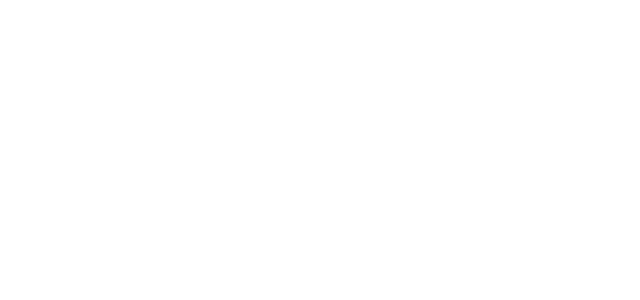
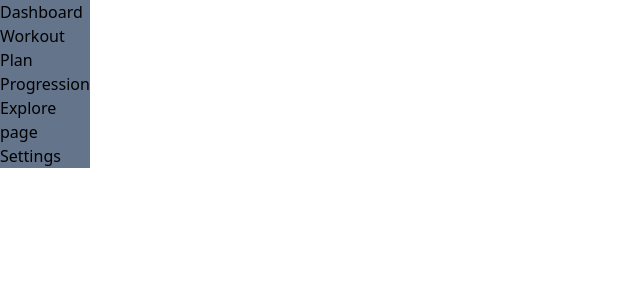
Before and after one commit to Quroz/Fitness-project, a React (Create React App) app in the folder frontend/: page / in a window 1280 px wide. Before the commit this address had no page. Shown: the top 300 px of the page, without its empty margins (0-640 px from the left). Built offline with nearby package versions, Linux system fonts and the light colour scheme.

Commit message:
Quick start
Just started with Navbar

```diff
--- a/frontend/src/App.js
+++ b/frontend/src/App.js
@@ -1,15 +1,21 @@
+// Imported libraries and components
 import {BrowserRouter, Route, Routes, Navigate } from "react-router-dom"
+
+// Imported pages we created
 import Login from "./pages/Login"
 import Signup from "./pages/Signup"
+import NavbarView from "./pages/Navbar";
 
 
 function App() {
   return (
 		<div>
+			<NavbarView />
+
 			<BrowserRouter>
 				<Routes>
-              <Route path = "/login" element = {<Login/>}/>
-              <Route path = "/signup" element =  {<Signup/>}/>
+					<Route path="/login" element={<Login />} />
+					<Route path="/signup" element={<Signup />} />
 				</Routes>
 			</BrowserRouter>
 		</div>
--- /dev/null
+++ b/frontend/src/pages/Navbar.tsx
@@ -0,0 +1,34 @@
+/*
+This file is the view for the navbar. It will be used to display the navbar on the screen.
+You should be able to navigate to the other pages from the navbar.
+*/
+
+/*
+The navbar will be a vertical navbar on the left side of the screen.
+*/
+
+function NavbarView() {
+	return (
+		<div className="flex-col flex-auto w-min">
+			<div className="flex-col flex-auto bg-slate-500">
+				<div>
+					Dashboard
+				</div>
+        <div>
+          Workout Plan
+        </div>
+        <div>
+          Progression
+        </div>
+        <div>
+          Explore page
+        </div>
+        <div>
+          Settings
+        </div>
+			</div>
+		</div>
+	);
+}
+
+export default NavbarView;
```
Lines whose indentation alone changed are shown as unchanged.
